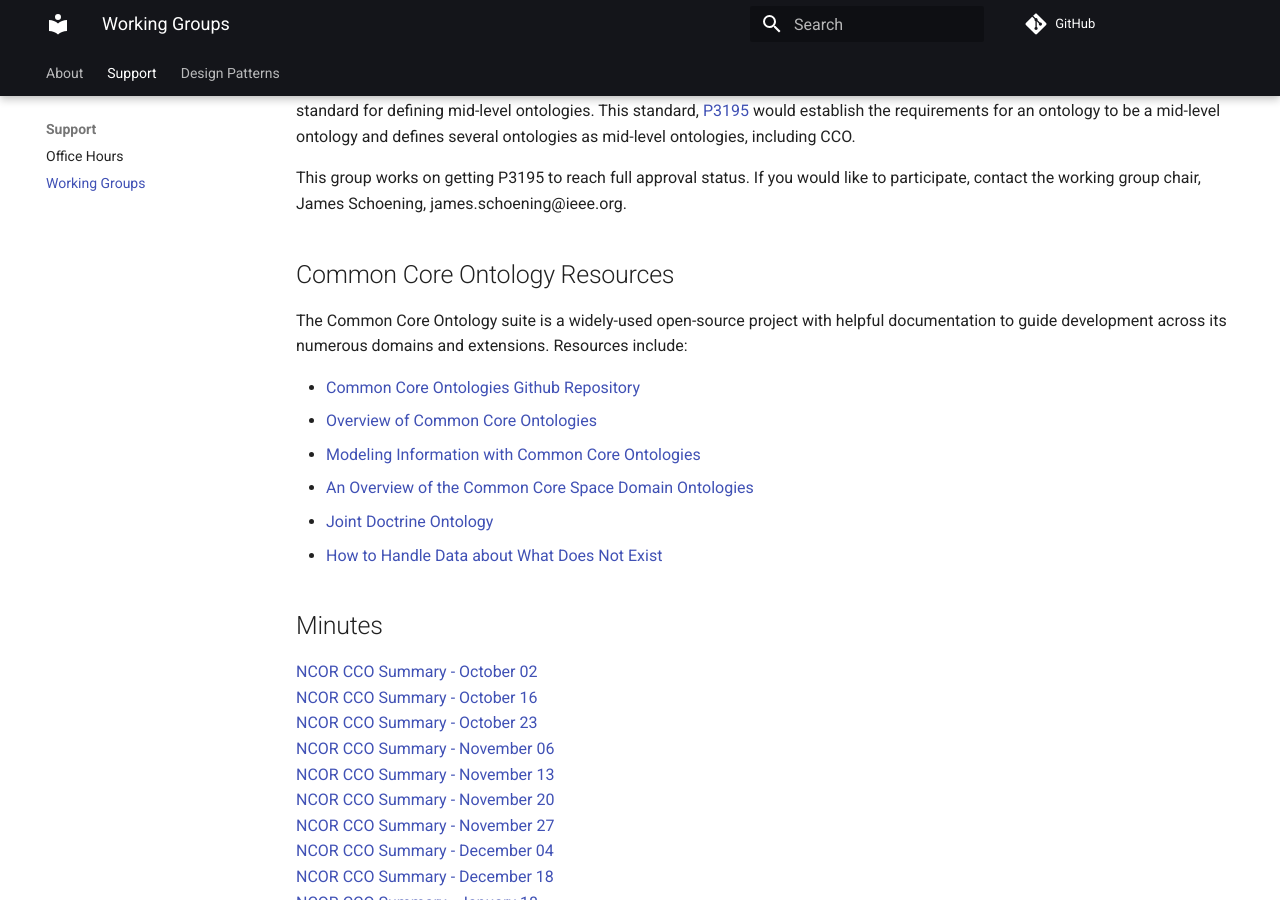
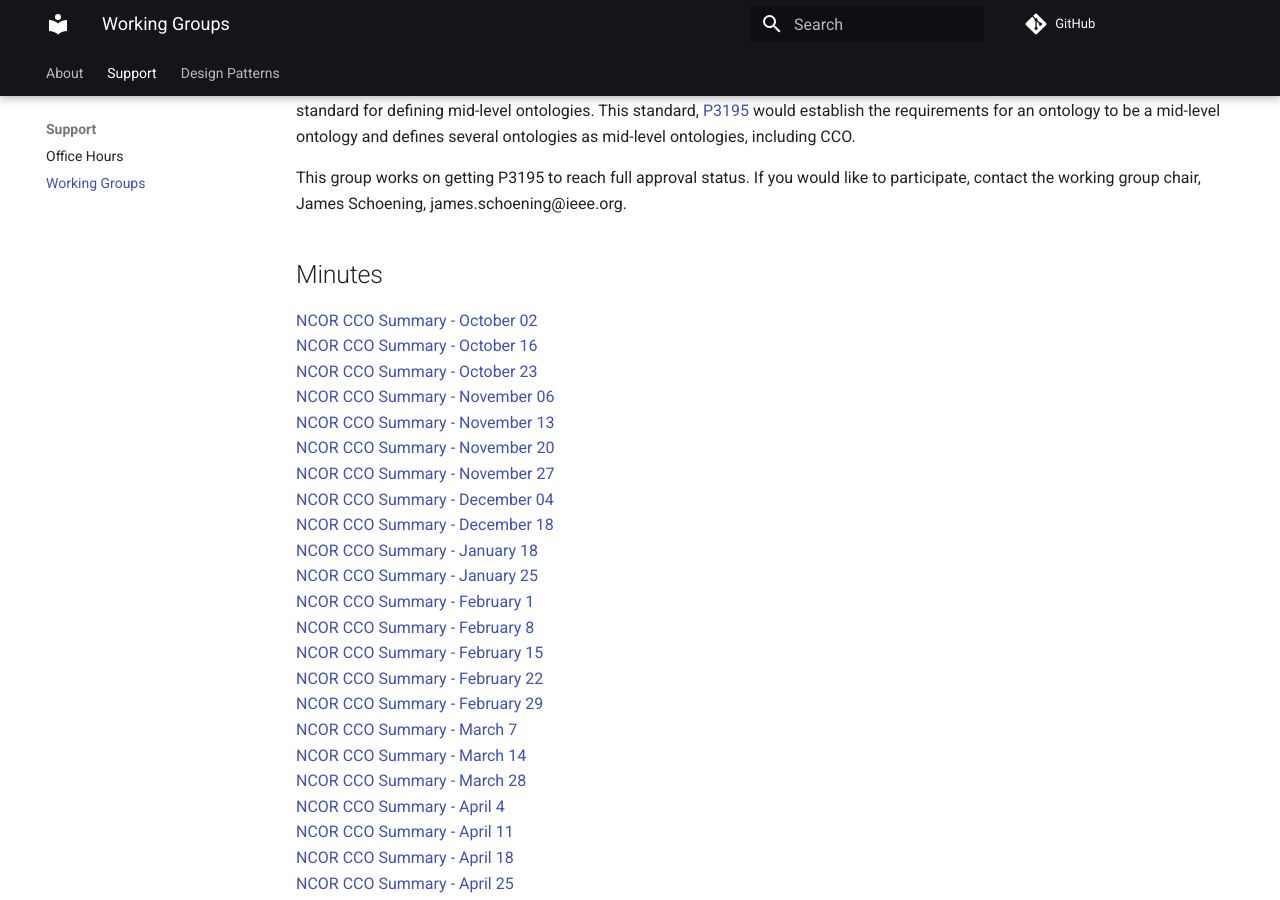
Before and after one commit to CommonCoreOntology/cco-webpage, an MkDocs documentation site: the page built from docs/working-groups.md, in a window 1280 px wide and 900 px high, scrolled down 641 px. Built offline with MkDocs 1.6.1 and Material for MkDocs 9.7.7, drawn with Linux system fonts in a browser that asks for light colours; comment, search, counter and statistics services are not loaded.

Commit message:
Update working-groups.md
removing resources

```diff
--- a/docs/working-groups.md
+++ b/docs/working-groups.md
@@ -15,17 +15,6 @@
 <h2>IEEE Ontology Standards WG</h2>
 <p>The Common Core Ontologies have been submitted to the Institute of Electrical and Electronics Engineers (IEEE) as part of a standard for defining mid-level ontologies. This standard, <a href="https://standards.ieee.org/ieee/3195/11025/" class="custom-color">P3195</a> would establish the requirements for an ontology to be a mid-level ontology and defines several ontologies as mid-level ontologies, including CCO.</p>
 <p>This group works on getting P3195 to reach full approval status. If you would like to participate, contact the working group chair, James Schoening, james.schoening@ieee.org.</p>
-
-<h2>Common Core Ontology Resources</h2>
-<p>The Common Core Ontology suite is a widely-used open-source project with helpful documentation to guide development across its numerous domains and extensions. Resources include:</p>
-<ul>
-  <li><a href="https://github.com/CommonCoreOntology/CommonCoreOntologies" class="custom-color">Common Core Ontologies Github Repository</a></li>
-  <li><a href="https://www.nist.gov/system/files/documents/2021/10/14/nist-ai-rfi-cubrc_inc_004.pdf" class="custom-color">Overview of Common Core Ontologies</a></li>
-  <li><a href="https://www.nist.gov/system/files/documents/2021/10/14/nist-ai-rfi-cubrc_inc_003.pdf" class="custom-color">Modeling Information with Common Core Ontologies</a></li>
-  <li><a href="https://philarchive.org/archive/COXTSD-2" class="custom-color">An Overview of the Common Core Space Domain Ontologies</a></li>
-  <li><a href="https://philpapers.org/archive/MORJDO.pdf" class="custom-color">Joint Doctrine Ontology</a></li>
-  <li><a href="https://www.youtube.com/watch?v=ai4YdLiCGNM" class="custom-color">How to Handle Data about What Does Not Exist</a></li>
-</ul>
 
 <h2>Minutes</h2>
 <a href="https://drive.google.com/file/d/1b1XX34WafCgCVQ4YB-PSrtyXeu836CaV/view?usp=drive_link">NCOR CCO Summary - October 02</a><br>
```
